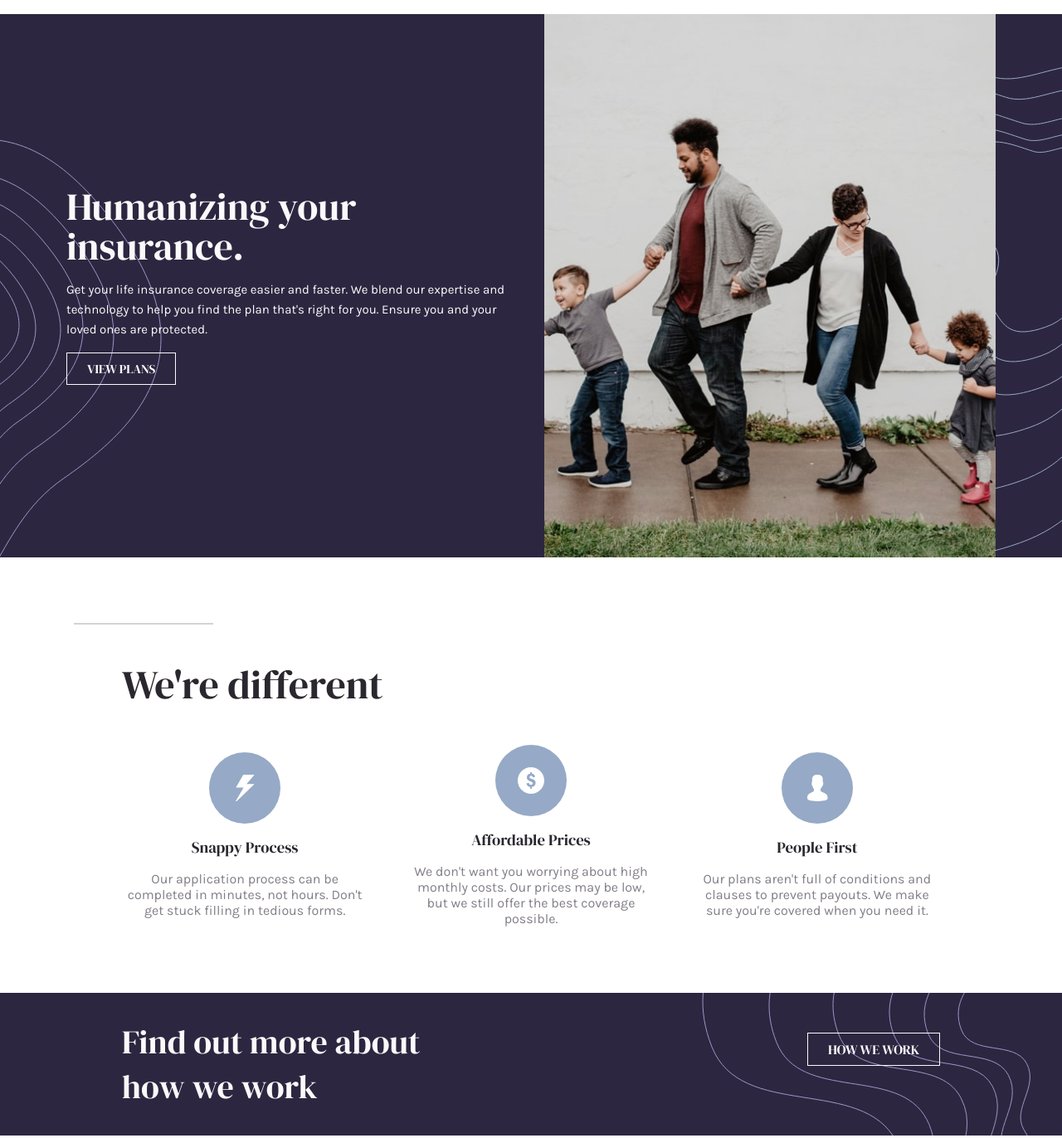
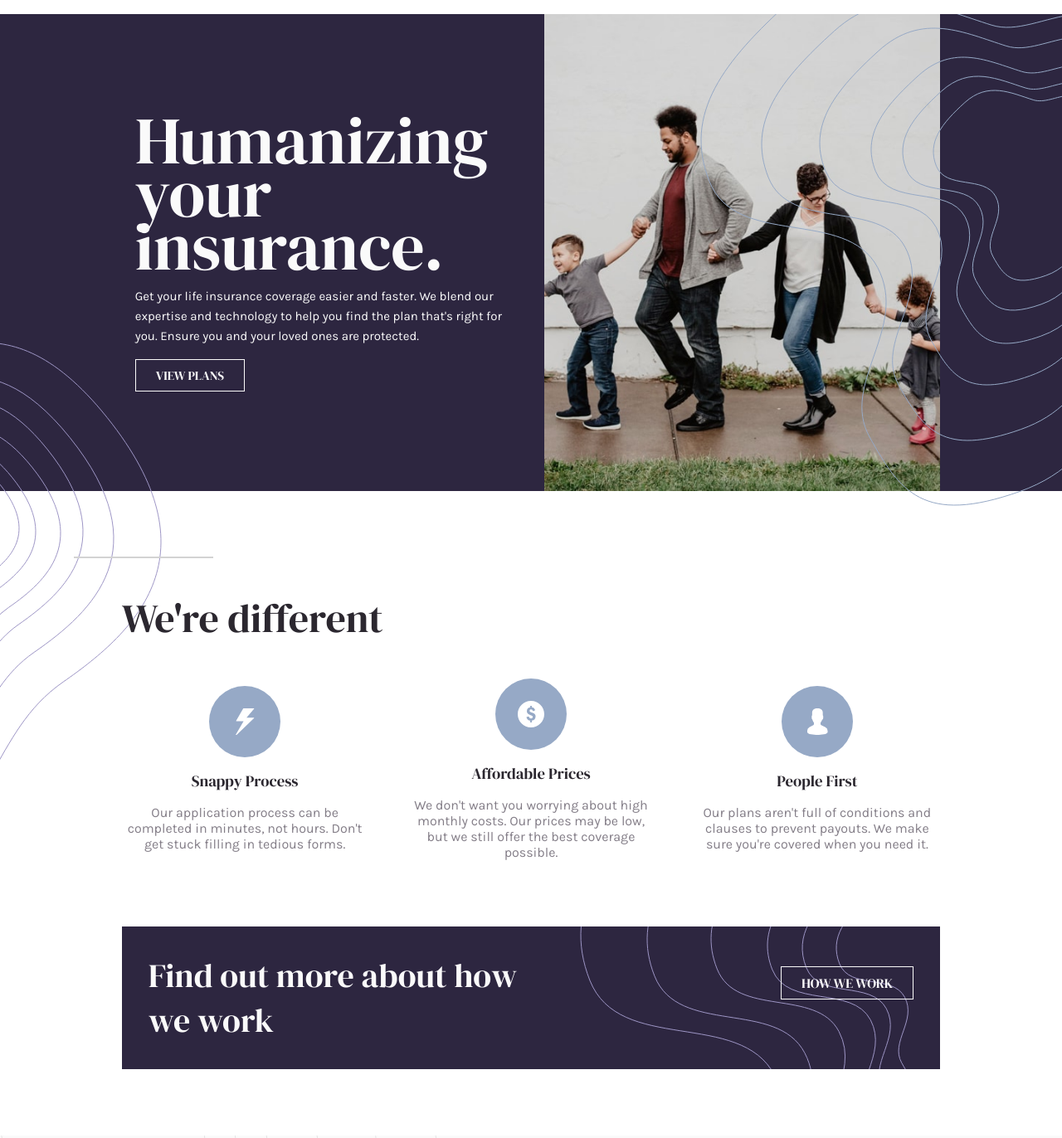
Before and after one commit to to-my-learning-path/insure-landing-page, a plain HTML site: page index.html in a window 1280 px wide. Shown: the part 100-1472 px from the top of the page at 83% size. Drawn offline with Linux system fonts and the light colour scheme.

Commit message:
Updated background patterns

```diff
--- a/index.html
+++ b/index.html
@@ -127,8 +127,10 @@
       </section>
       <section class="how-we-work">
         <div class="container">
-          <h2>Find out more about how we work</h2>
-          <a class="cta-button" href="#">How we work</a>
+          <div class="how-we-work__content">
+            <h2>Find out more about how we work</h2>
+            <a class="cta-button" href="#">How we work</a>
+          </div>
         </div>
       </section>
     </main>
--- a/style.css
+++ b/style.css
@@ -129,7 +129,6 @@ h3 {
   justify-content: space-between;
   align-items: center;
   padding-block: 2rem;
-  position: relative;
 }
 
 .toggle-button {
@@ -153,12 +152,12 @@ h3 {
   .main-nav[data-visible="true"] {
     background-color: var(--very-dark-violet);
     color: var(--very-light-gray);
-    position: fixed;
+    position: absolute;
     top: calc(100vh - 85%);
     left: 0;
     right: 0;
     bottom: 0;
-
+    z-index: 10;
     text-transform: uppercase;
     font-family: var(--fw-secondary);
     font-weight: var(--fw-700);
@@ -217,10 +216,22 @@ h3 {
 
 .hero__content {
   order: 1;
-  padding-block: 4rem;
+  padding: 4rem 1rem;
   position: relative;
-  background: url(./images/bg-pattern-intro-left-mobile.svg) top left no-repeat,
-    url(./images/bg-pattern-intro-right-mobile.svg) bottom right no-repeat;
+}
+
+.hero__content::before {
+  content: url(/images/bg-pattern-intro-left-mobile.svg);
+  position: absolute;
+  top: 0;
+  left: 0;
+}
+
+.hero__content::after {
+  content: url(/images/bg-pattern-intro-right-mobile.svg);
+  position: absolute;
+  bottom: -200px;
+  right: 0;
 }
 
 .hero__content h1 {
@@ -290,7 +301,7 @@ h3 {
 }
 
 /* Our Work */
-.how-we-work {
+.how-we-work__content {
   margin-block: 5rem;
   background-color: var(--dark-violet);
   color: var(--very-light-gray);
@@ -303,15 +314,15 @@ h3 {
   background-repeat: no-repeat;
 }
 
-.how-we-work h2 {
+.how-we-work__content h2 {
   font-size: 2.5rem;
 }
-.how-we-work .cta-button {
+.how-we-work__content .cta-button {
   padding: 0.5rem 1.5rem;
   margin-top: 1rem;
 }
 
-.how-we-work .cta-button:hover {
+.how-we-work__content .cta-button:hover {
   color: var(--very-dark-violet);
   background-color: var(--very-light-gray);
 }
@@ -418,6 +429,11 @@ footer {
     background-color: var(--very-dark-violet);
   }
 
+  .hero__content::before,
+  .hero__content::after {
+    display: none;
+  }
+
   .features__list {
     grid-template-columns: repeat(3, 1fr);
   }
@@ -437,10 +453,22 @@ footer {
     margin-inline: auto;
   }
   .hero {
-    background: url(./images/bg-pattern-intro-left-desktop.svg) bottom left
-        no-repeat,
-      url(./images/bg-pattern-intro-right-desktop.svg) bottom right no-repeat,
-      var(--dark-violet);
+    background-color: var(--dark-violet);
+    position: relative;
+  }
+
+  .hero::before {
+    content: url(/images/bg-pattern-intro-left-desktop.svg);
+    position: absolute;
+    bottom: -330px;
+    left: 0;
+  }
+
+  .hero::after {
+    content: url(/images/bg-pattern-intro-right-desktop.svg);
+    position: absolute;
+    top: 0;
+    right: 0;
   }
 
   .hero .container {
@@ -448,7 +476,8 @@ footer {
     grid-template-columns: 1fr 1fr;
     align-items: center;
     gap: 2rem;
-    width: 87.5%;
+    width: 77.08%;
+    margin-inline: auto;
   }
 
   .hero__body {
@@ -458,6 +487,11 @@ footer {
   .hero__content {
     text-align: left;
     background: none;
+  }
+
+  .hero__content h1 {
+    font-size: 5rem;
+    line-height: 4rem;
   }
 
   .features::before {
@@ -470,24 +504,24 @@ footer {
     text-align: left;
   }
 
-  .how-we-work {
+  .how-we-work__content {
     background: url(./images/bg-pattern-how-we-work-desktop.svg) top right
         no-repeat,
       var(--dark-violet);
   }
 
-  .how-we-work .container {
+  .how-we-work__content {
     display: grid;
     grid-template-columns: 1fr 1fr;
     align-content: center;
+    padding: 2rem;
   }
 
-  .how-we-work h2 {
+  .how-we-work__content h2 {
     text-align: left;
-    width: 80%;
   }
 
-  .how-we-work a {
+  .how-we-work__content a {
     width: fit-content;
     height: fit-content;
     margin-left: auto;
```
